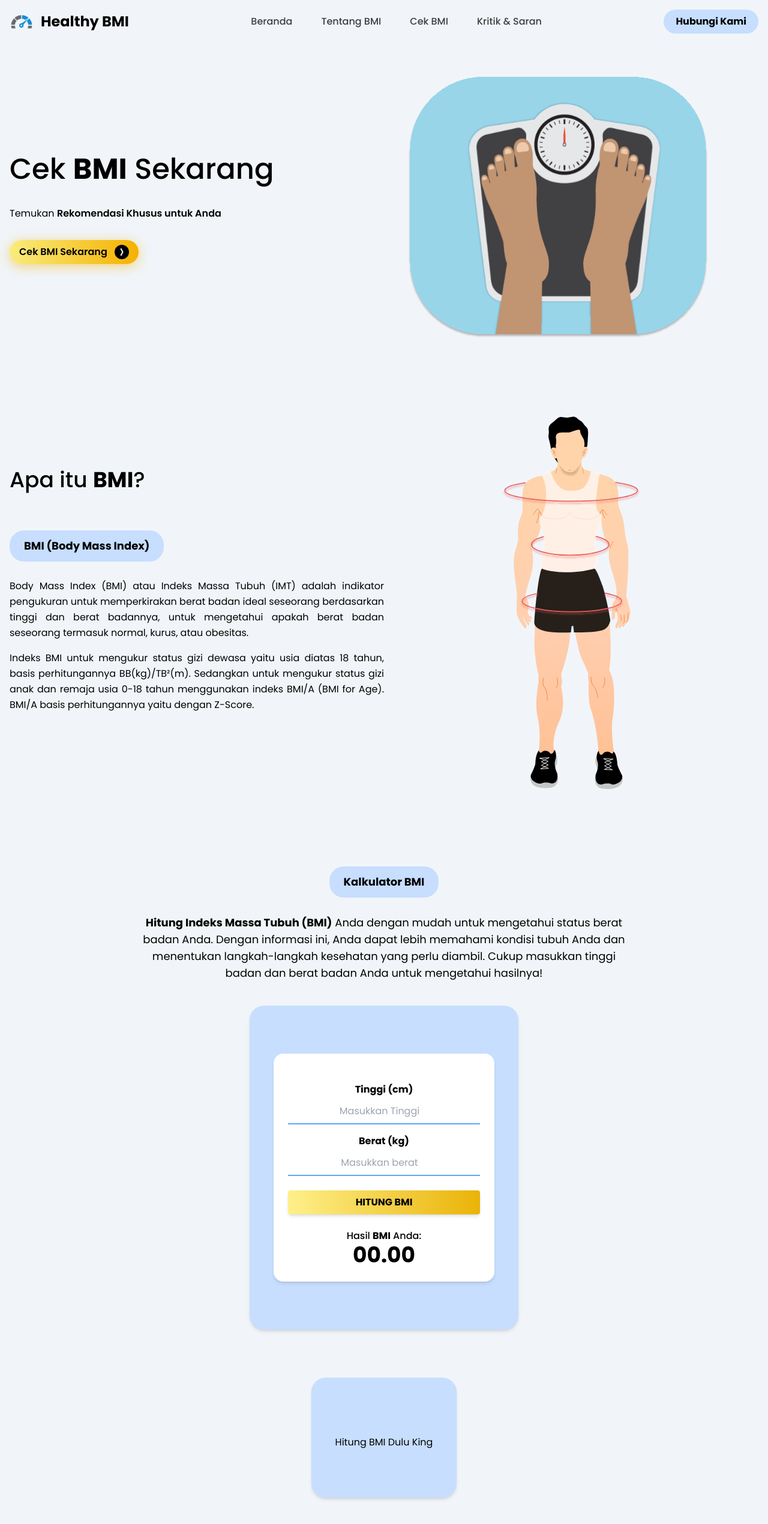
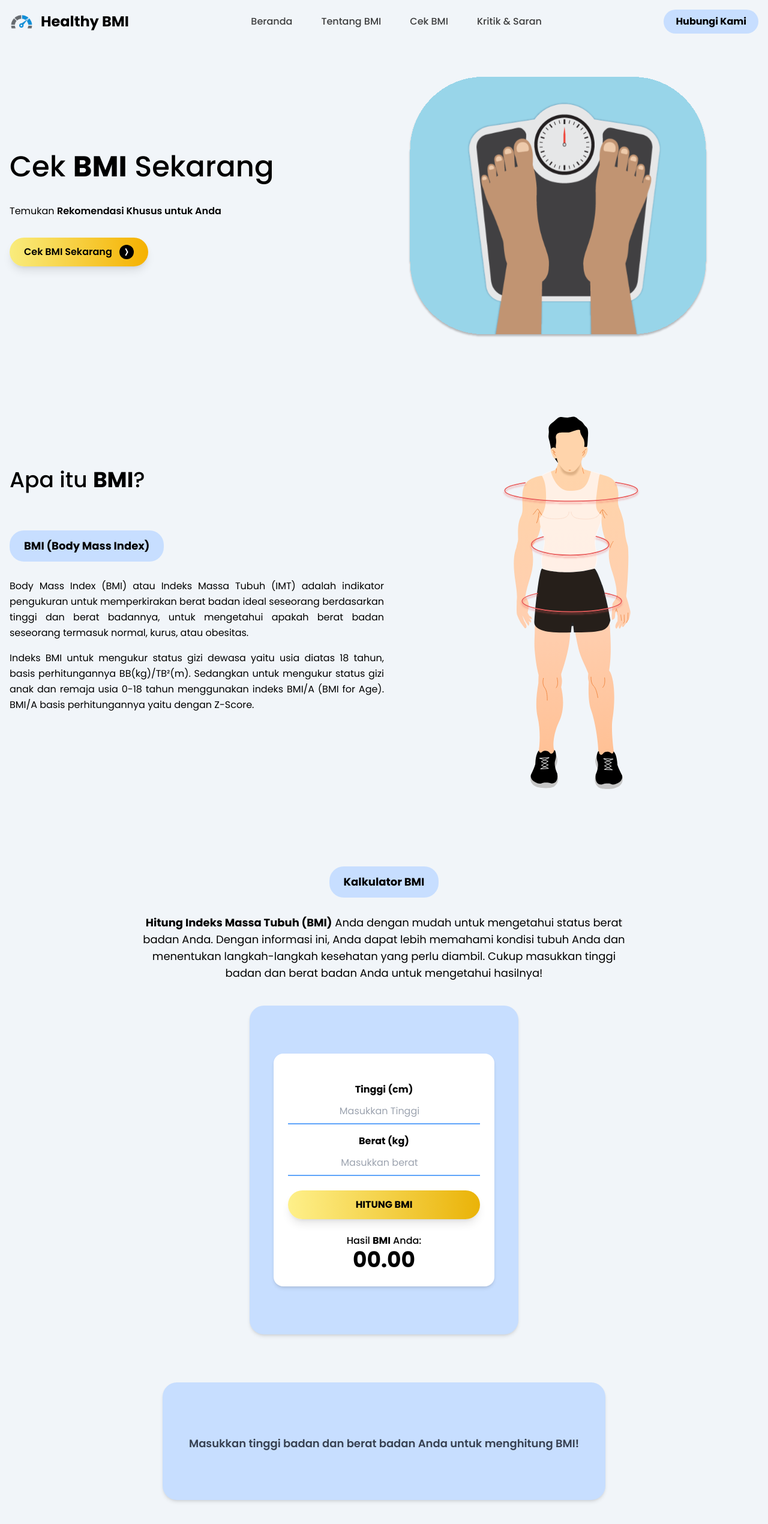
Before and after one commit to nanditoadi/Healthy-BMI, a React (Vite) app: page / in a window 1280 px wide. Shown: the whole page at 60% size. Built offline with nearby package versions, Linux system fonts and the light colour scheme.

Commit message:
Perbarui 3D button

```diff
--- a/src/pages/HomePage.jsx
+++ b/src/pages/HomePage.jsx
@@ -176,8 +176,13 @@ const HomePage = () => {
       </div>
     );
   } else {
-    resultContent = <p className="text-center mt-4">Hitung BMI Dulu King</p>
-    ;
+   resultContent = (
+    <div className="text-center mt-2 px-1">
+      <p className="text-lg font-semibold text-gray-700 mb-0">
+        Masukkan tinggi badan dan berat badan Anda untuk menghitung BMI!
+      </p>
+    </div>
+  );
   }
 
 
@@ -190,7 +195,9 @@ const HomePage = () => {
               Cek <span className="font-bold text-000000 ">BMI</span> Sekarang
             </h1>
             <p className="text-base/8 mb-7 ">Temukan <span className="font-semibold text-000000">Rekomendasi Khusus untuk Anda</span></p>
-            <a href="#cekbmi" className="inline-flex items-center gap-2 bg-gradient-to-r from-[#F9EC7D] to-[#F5B100] hover:opacity-90 shadow-[0_4px_20px_rgba(245,177,0,0.5)] tranisiton-all px-4 py-2 text-black font-semibold  shadow rounded-full w-auto ">
+            <a href="#cekbmi" className="inline-flex items-center gap-2 bg-gradient-to-r from-[#F9EC7D] to-[#F5B100] hover:opacity-95 hover:scale-105 shadow-lg font-semibold px-6 py-3
+             text-black rounded-full w-auto transition-all duration-300 ease-in-out
+             hover:shadow-2xl ">
               Cek BMI Sekarang <i className="w-6 h-6 bg-black rounded-full flex items-center justify-center ri-arrow-right-wide-line text-white ms-1"></i>
             </a>
           </div>
@@ -205,7 +212,8 @@ const HomePage = () => {
               Apa itu <span className="font-bold">BMI</span>?
             </h1>
 
-            <div className="inline-block bg-[#C7DEFF] text-black font-bold px-6 py-3 rounded-3xl mb-7 text-lg">
+            <div className="inline-block bg-[#C7DEFF] text-black font-bold px-6 py-3 rounded-3xl mb-7 text-lg transition-all duration-300 ease-in-out transform hover:scale-105 hover:shadow-lg
+               hover:bg-[#A0C7FF]">
               BMI (Body Mass Index)
             </div>
 
@@ -223,7 +231,8 @@ const HomePage = () => {
 
         <div id="cekbmi" className="cekbmi pt-32">
           <div className="text-center">
-            <h1 className="inline-block bg-[#C7DEFF] text-black font-bold px-6 py-3 rounded-3xl mb-7 text-lg">
+            <h1 className="inline-block bg-[#C7DEFF] text-black font-bold px-6 py-3 rounded-3xl mb-7 text-lg transition-all duration-300 ease-in-out transform hover:scale-105 hover:shadow-xl
+               hover:bg-[#A0C7FF]">
             Kalkulator BMI
             </h1>
           </div>
@@ -270,7 +279,7 @@ const HomePage = () => {
                 {/* Tombol Hitung */}
                 <button
                   onClick={handleCalculate}
-                  className="bg-gradient-to-r from-yellow-200 to-yellow-500 hover:opacity-90 shadow-md font-bold w-full py-2 rounded mb-6"
+                  className="bg-gradient-to-r from-yellow-200 to-yellow-500 hover:opacity-90 shadow-lg font-bold w-full py-3 rounded-full mb-6 transition-transform duration-300 ease-in-out hover:scale-105 hover:shadow-xl"
                 >
                   HITUNG BMI
                 </button>
```
